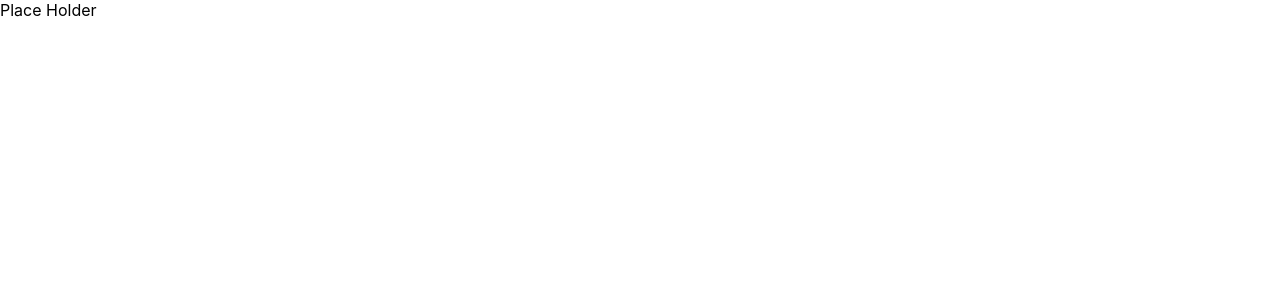
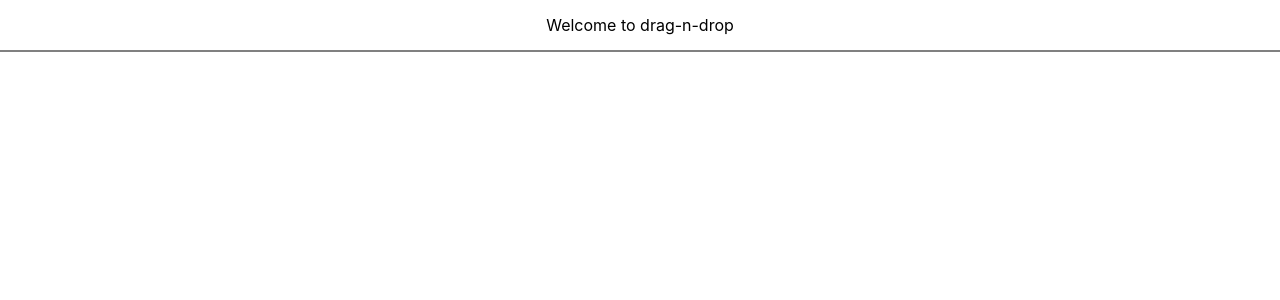
Before and after one commit to Dman89/drag-n-drop, a React (Create React App) app: page / in a window 1280 px wide. Shown: the top 300 px of the page. Built offline with nearby package versions, Linux system fonts and the light colour scheme.

Commit message:
Updating header to display a welcome message and center the content to begin to give some form to the content.

```diff
--- a/src/App.js
+++ b/src/App.js
@@ -5,7 +5,7 @@ import "./App.css";
 function App() {
   return (
     <div className="App">
-      <Header message="Place Holder" />
+      <Header message="Welcome to drag-n-drop" />
     </div>
   );
 }
--- a/src/Components/Header/index.css
+++ b/src/Components/Header/index.css
@@ -0,0 +1,11 @@
+.App-Header {
+  min-height: 30px;
+  height: fit-content;
+  border-bottom: 2px gray solid;
+  width: 100%;
+}
+
+.Header-Content {
+  margin: 15px 30px;
+  text-align: center;
+}
--- a/src/Components/Header/index.js
+++ b/src/Components/Header/index.js
@@ -2,7 +2,11 @@ import React from "react";
 import "./index.css";
 
 function Header({ message }) {
-  return <header className="App-header">{message}</header>;
+  return (
+    <header className="App-Header">
+      <div className="Header-Content">{message}</div>
+    </header>
+  );
 }
 
 export default Header;
```
